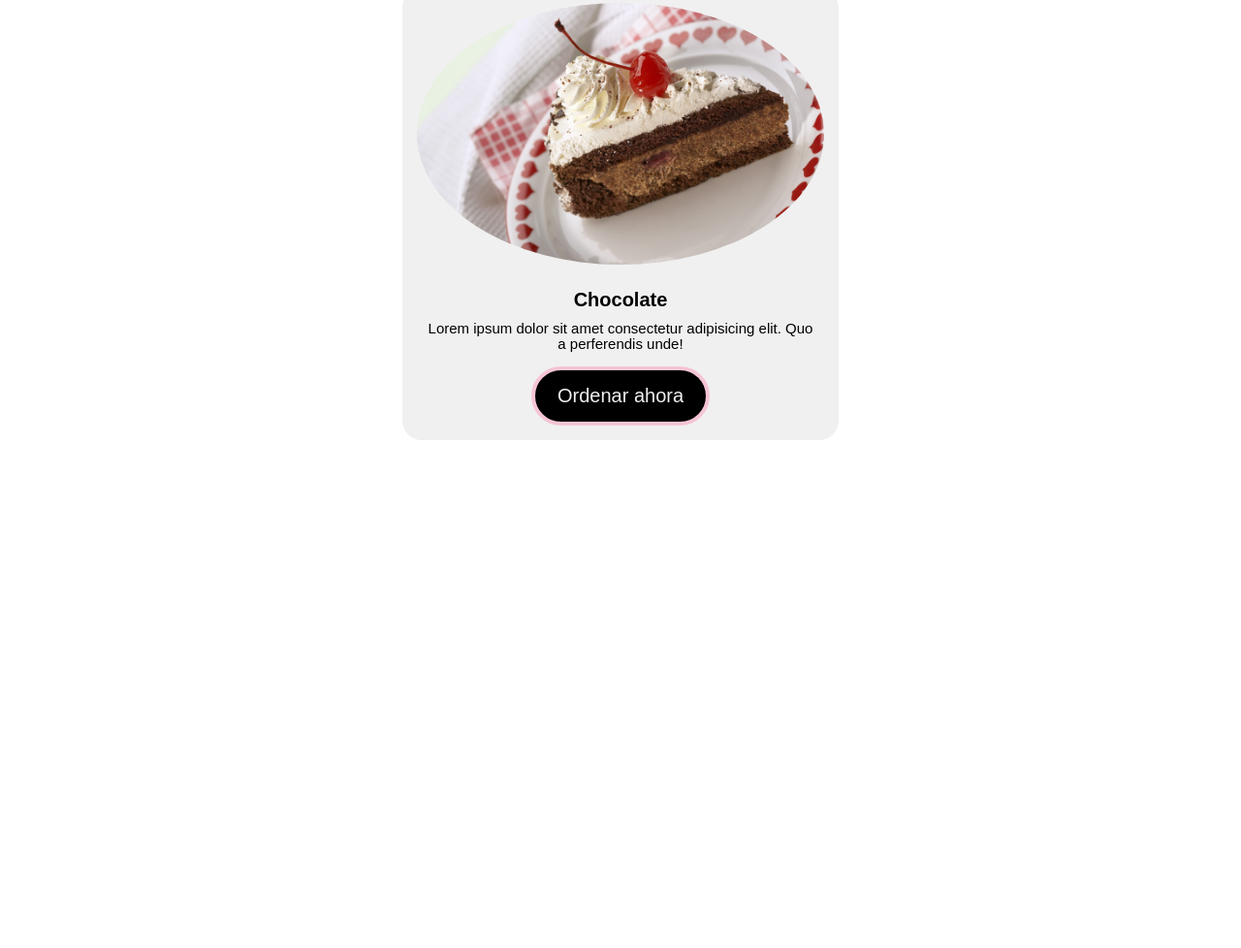
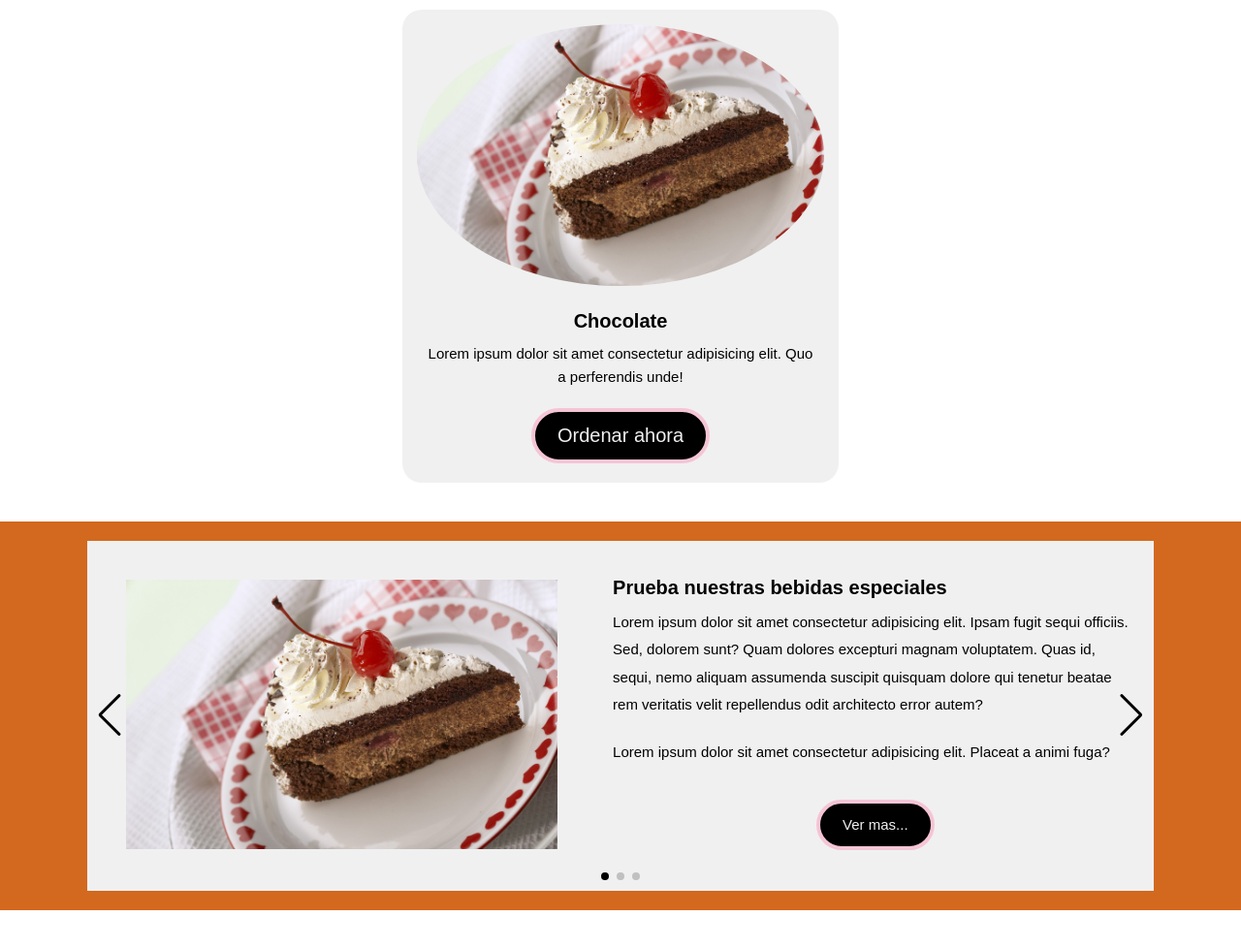
Before and after one commit to valec3/Dulceria, a plain HTML site: page index.html in a window 1280 px wide. Shown: the part 1390-2368 px from the top of the page at 97% size. Drawn offline with nearby package versions, Linux system fonts and the light colour scheme; a web font is replaced by a local one.

Commit message:
Terminar la seccion blogs

```diff
--- a/css/styles.css
+++ b/css/styles.css
@@ -110,6 +110,7 @@ body{
 .header .navbar a:hover::after{
     width: 100%;
 }
+
 .header .icons{
     font-size: 2rem;
     display: flex;
@@ -216,27 +217,12 @@ body{
 }
 .home__content p{
     font-size: 1.6rem;
-    line-height: 2rem;
+    line-height: 2;
     font-weight: 500;
     margin: 2rem 0 3rem 0;
     text-align: center;
 }
 
-.home__content .home__btn button{
-    cursor: pointer;
-    font-size: 1.8rem;
-    margin: .5rem;
-    padding: .8rem 3rem;
-    background: var(--black);
-    color: var(--white);
-    border-radius: 2rem;
-    border: none;
-}
-.home__content .home__btn button:hover{
-    font-size: 1.9rem;
-    color: var(--black);
-    background: var(--pink-cake);
-}
 @media (max-width: 768px){
     .home .home__content{
         width: 100%;
@@ -292,14 +278,15 @@ section{
 }
 .product__content p{
     font-size: 1.5rem;
-    line-height: 1.6rem;
+    line-height: 1.6;
 }
 
 /* BOTONES */
 .boton{
+    margin: .5rem;
     cursor: pointer;
     font-size: 2rem;
-    padding: 1.5rem 2.3rem;
+    padding: 1.3rem 2.3rem;
     background: var(--black);
     color: var(--white);
     border: 4px solid var(--pink-cake);
@@ -310,4 +297,80 @@ section{
     background: var(--pink-cake);
     color: var(--black);
 }
+
 /* botones END     */
+
+/* BLOGS */
+.blogs{
+    background: chocolate;
+    background-repeat: no-repeat;
+    background-position: center center ;
+}
+
+.blogs .blogs-row .box .imagen img{
+    width: 100%;
+    padding: 4rem;
+}
+.blogs .blogs-row .box{
+    display: flex;
+    align-items: center;
+    background-color: var(--white);
+    flex-wrap: wrap;
+}
+.blogs .blogs-row .box .imagen{
+    flex: 1 1 45rem;
+}
+.blogs .blogs-row .box .content{
+    flex: 1 1 50rem;
+    padding:1.7rem ;
+}
+.blogs .content h3{
+    font-size: 2rem;
+}
+.blogs .content p{
+    font-size: 1.5rem;
+    line-height: 1.9  ;
+    padding: 1rem 0;
+}
+.blogs .content .boton-container{
+    margin-top: 2rem;
+    display: flex;
+    justify-content: center;
+}
+.blogs .content .boton{
+    font-size: 1.5rem;
+    text-decoration: none;
+}
+
+
+
+
+
+
+
+
+
+
+
+
+
+
+
+
+
+
+
+
+
+
+
+
+.swiper-pagination-bullet{
+    background-color: var(--black);
+}
+.swiper-button-next{
+    color: var(--black);
+}
+.swiper-button-prev{
+    color: var(--black);
+}
--- a/index.html
+++ b/index.html
@@ -5,6 +5,8 @@
     <meta http-equiv="X-UA-Compatible" content="IE=edge">
     <meta name="viewport" content="width=device-width, initial-scale=1.0">
     <title>Dulce Tentacion</title>
+    <!-- swiper link  -->
+    <link rel="stylesheet" href="https://unpkg.com/swiper/swiper-bundle.min.css" />
     <!-- FONTS GOOGLE -->
     <link rel="preconnect" href="https://fonts.googleapis.com">
     <link rel="preconnect" href="https://fonts.gstatic.com" crossorigin>
@@ -44,7 +46,7 @@
             <h2>¡Bienvenido a la dulzura que necesitas!</h2>
             <p>En nuestra pastelería, te deleitarás con los postres más exquisitos y tentadores que hayas probado. Cada creación es única y está hecha con los ingredientes más frescos y de la mejor calidad. Nuestro objetivo es hacerte sentir que estás en un mundo de sabores y texturas que despiertan tus sentidos. Ven y déjanos endulzar tu día.</p>
             <div class="home__btn">
-                <a href="#"><button>Ver mas</button></a>
+                <a href="#"><button class="boton">Ver mas</button></a>
             </div>
         </div>
     </section>
@@ -93,10 +95,65 @@
             </div>
         </div>
     </section>
+
     <!-- Blog section starts  -->
     <section class="blogs">
 
+        <div class="swiper blogs-row">
+            <div class="swiper-wrapper">
+
+                <div class="swiper-slide box">
+                    <div class="imagen">
+                        <img src="img/cake_1.jpg" alt="torta" >
+                    </div>
+                    <div class="content">
+                        <h3>Prueba nuestras bebidas especiales</h3>
+                        <p>Lorem ipsum dolor sit amet consectetur adipisicing elit. Ipsam fugit sequi officiis. Sed, dolorem sunt? Quam dolores excepturi magnam voluptatem. Quas id, sequi, nemo aliquam assumenda suscipit quisquam dolore qui tenetur beatae rem veritatis velit repellendus odit architecto error autem?</p>
+                        <p>Lorem ipsum dolor sit amet consectetur adipisicing elit. Placeat a animi fuga?</p>
+                        <div class="boton-container">
+                            <a href="#" class="boton">Ver mas...</a>
+                        </div>
+                    </div>
+                </div>
+                <div class="swiper-slide box">
+                    <div class="imagen">
+                        <img src="img/cake_1.jpg" alt="torta" >
+                    </div>
+                    <div class="content">
+                        <h3>Prueba nuestras bebidas especiales</h3>
+                        <p>Lorem ipsum dolor sit amet consectetur adipisicing elit. Ipsam fugit sequi officiis. Sed, dolorem sunt? Quam dolores excepturi magnam voluptatem. Quas id, sequi, nemo aliquam assumenda suscipit quisquam dolore qui tenetur beatae rem veritatis velit repellendus odit architecto error autem?</p>
+                        <p>Lorem ipsum dolor sit amet consectetur adipisicing elit. Placeat a animi fuga?</p>
+                        <div class="boton-container">
+                            <a href="#" class="boton">Ver mas...</a>
+                        </div>
+                    </div>
+                </div>
+                <div class="swiper-slide box">
+                    <div class="imagen">
+                        <img src="img/cake_1.jpg" alt="torta" >
+                    </div>
+                    <div class="content">
+                        <h3>Prueba nuestras bebidas especiales</h3>
+                        <p>Lorem ipsum dolor sit amet consectetur adipisicing elit. Ipsam fugit sequi officiis. Sed, dolorem sunt? Quam dolores excepturi magnam voluptatem. Quas id, sequi, nemo aliquam assumenda suscipit quisquam dolore qui tenetur beatae rem veritatis velit repellendus odit architecto error autem?</p>
+                        <p>Lorem ipsum dolor sit amet consectetur adipisicing elit. Placeat a animi fuga?</p>
+                        <div class="boton-container">
+                            <a href="#" class="boton">Ver mas...</a>
+                        </div>
+                    </div>
+                </div>
+            </div>
+            <div class="swiper-button-next"></div>
+            <div class="swiper-button-prev"></div>
+            <div class="swiper-pagination"></div>
+
+        </div>
     </section>
+
+
+
+
+    <!-- swiper js link  -->
+    <script src="https://unpkg.com/swiper/swiper-bundle.min.js"></script>
     <!-- JS -->
     <script src="js/main.js"></script>
 </body>
--- a/js/main.js
+++ b/js/main.js
@@ -18,3 +18,33 @@ window.addEventListener("scroll",(event)=>{
     navbar.classList.remove("active"); //Menu hamburguesa
     navbarBtn.classList.remove("fa-times");
 })
+
+
+const swiper = new Swiper(".blogs-row", {
+    spaceBetween: 30,
+    loop:true,
+    centeredSlides:true,
+    autoplay:{
+        delay:9500,
+        disableOnInteraction:false,
+    },
+    navigation:{
+        nextE1 :".swiper-button-next",
+        prevE1 :".swiper-button-prev",
+    },
+    pagination: {
+        el: ".swiper-pagination",
+        clickable: true,
+    },
+    breakpoints: {
+        0: {
+            slidesPerView: 1,
+        },
+        768: {
+            slidesPerView: 1,
+        },
+        1024: {
+            slidesPerView: 1,
+        },
+    },
+});
```
